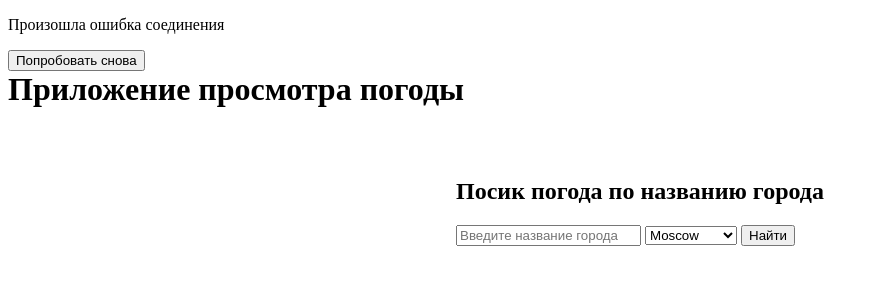
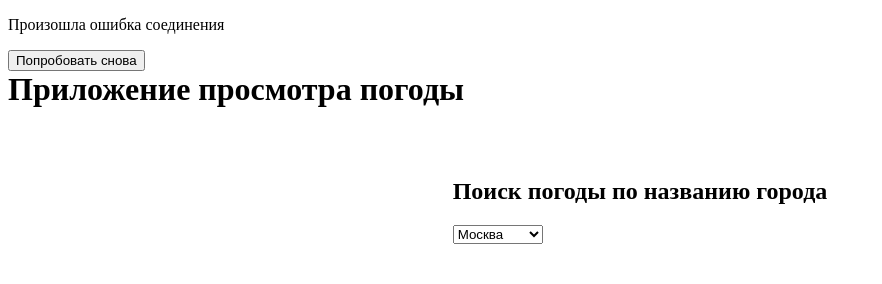
Before and after one commit to MrGreenWood12371/weatherAPP, a website built with webpack: page public/index.html in a window 1280 px wide. Shown: the whole page, without its empty margins (0-882 px from the left). Built offline with nearby package versions, Linux system fonts and the light colour scheme; no server answers.

Commit message:
Adde icon and new cities

```diff
--- a/public/index.html
+++ b/public/index.html
@@ -6,6 +6,7 @@
   <meta name="viewport" content="width=device-width, initial-scale=1.0">
   <meta http-equiv="X-UA-Compatible" content="ie=edge">
   <link rel="stylesheet" href="css/style.css">
+  <link rel="shortcut icon" href="./img/ico/logo.ico">
   <title>Document</title>
 </head>
 
@@ -16,15 +17,17 @@
   <header class="page-header">
     <div class="page-header__search city-search">
       <form class="city-search__form" method="GET">
-        <h2 class="city-search__title">Посик погода по названию города</h2>
-        <input class="city-search__input" type="text" placeholder="Введите название города">
+        <h2 class="city-search__title">Поиск погоды по названию города</h2>
         <select class="city-search__select" name="cities-select" id="cities">
-          <option value="Moscow">Moscow</option>
-          <option value="London">London</option>
-          <option value="Washington">Washington</option>
-          <option value="Venice">Venice</option>
+          <option value="Moscow">Москва</option>
+          <option value="London">Лондон</option>
+          <option value="Washington">Вашингтон</option>
+          <option value="Venice">Венеция</option>
+          <option value="Hamburg">Гамбург</option>
+          <option value="Dallas">Даллас</option>
+          <option value="Delhi">Дели</option>
+          <option value="Lviv">Львов</option>
         </select>
-        <button class="city-search__submit-button" type="submit">Найти</button>
       </form>
     </div>
   </header>
--- a/src/js/components/weather-info.js
+++ b/src/js/components/weather-info.js
@@ -11,8 +11,8 @@ export const renderWeatherInfo = (object) => {
   const weatherImage = cardElement.querySelector(`.main-info__img`);
   const weatherType = cardElement.querySelector(`.main-info__weather-type`);
 
-  mainTemperature.textContent = `Температура: ${object.main.temp} градусов`;
-  temperatureFeeling.textContent = `Ощущается как: ${object.main.feels_like} градусов`;
+  mainTemperature.textContent = `Температура: ${Math.round(object.main.temp)} градусов`;
+  temperatureFeeling.textContent = `Ощущается как: ${Math.round(object.main.feels_like)} градусов`;
   minTemperature.textContent = `Минимальная температура: ${object.main.temp_min} градусов`;
   maxTemperture.textContent = `Максимальная температура: ${object.main.temp_max} градусов`;
   pressureInfo.textContent = `Давление: ${object.main.pressure} мм. рт. ст.`;
```
Also changed, not shown: public/img/ico/logo.ico (added).
